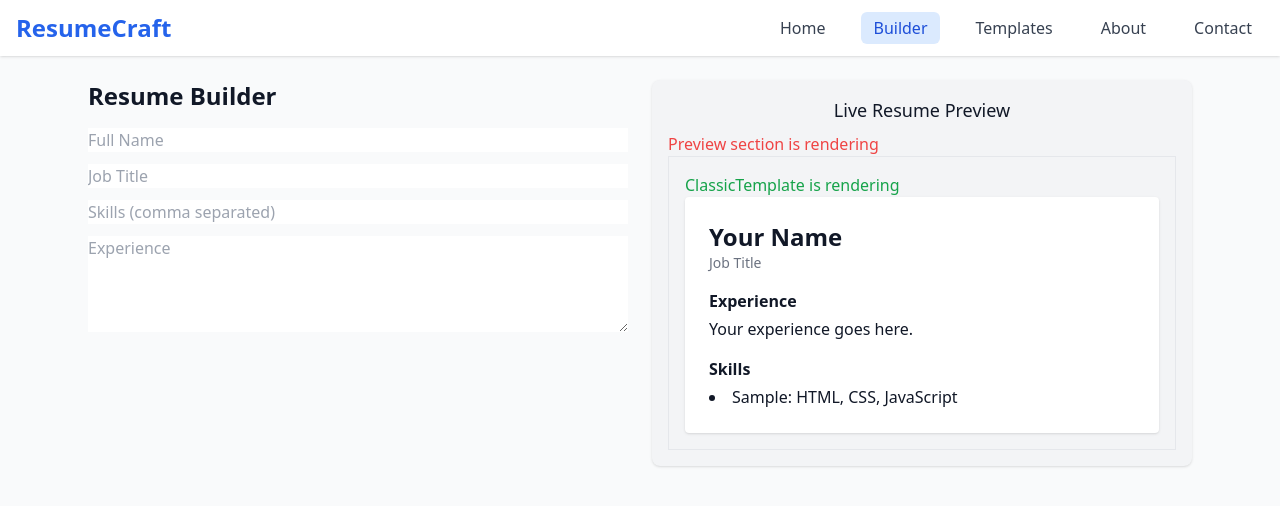
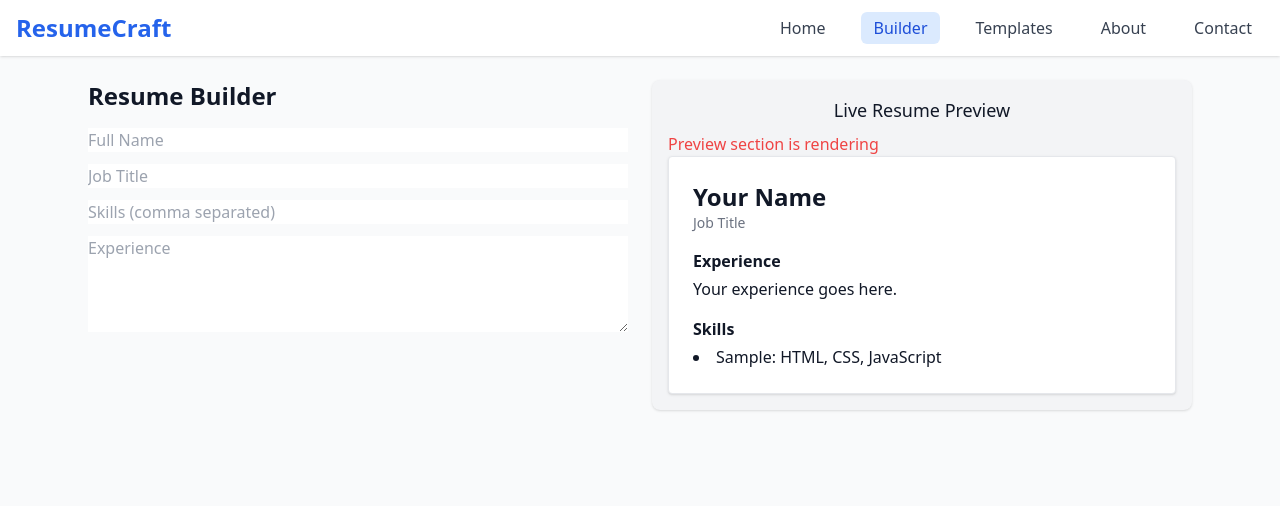
Before and after one commit to GlitchRider1/resumegenerator, a React (Vite) app: page /builder in a window 1280 px wide. Shown: the top 506 px of the page. Built offline with nearby package versions, Linux system fonts and the light colour scheme.

Commit message:
Update ClassicTemplate.tsx

```diff
--- a/src/templates/ClassicTemplate.tsx
+++ b/src/templates/ClassicTemplate.tsx
@@ -9,9 +9,7 @@ interface ClassicTemplateProps {
 
 const ClassicTemplate: React.FC<ClassicTemplateProps> = ({ name, job, skills, experience }) => {
   return (
-    <div className="border p-4">
-      <p className="text-green-600">ClassicTemplate is rendering</p>
-      <div className="bg-white p-6 rounded shadow text-gray-900">
+    <div className="bg-white p-6 rounded shadow text-gray-900 border">
       <h1 className="text-2xl font-bold">{name || 'Your Name'}</h1>
       <p className="text-sm text-gray-500 mb-4">{job || 'Job Title'}</p>
 
@@ -29,7 +27,6 @@ const ClassicTemplate: React.FC<ClassicTemplateProps> = ({ name, job, skills, ex
         </ul>
       </div>
     </div>
-    </div>
   );
 };
 
```
Lines whose indentation alone changed are shown as unchanged.
